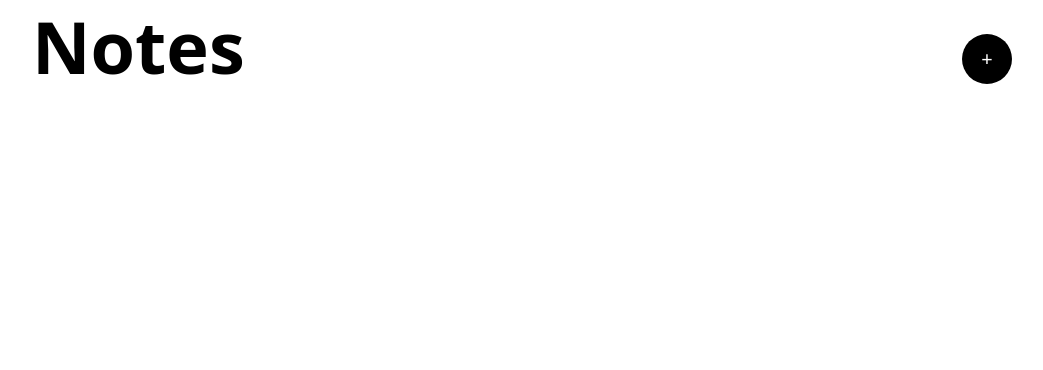
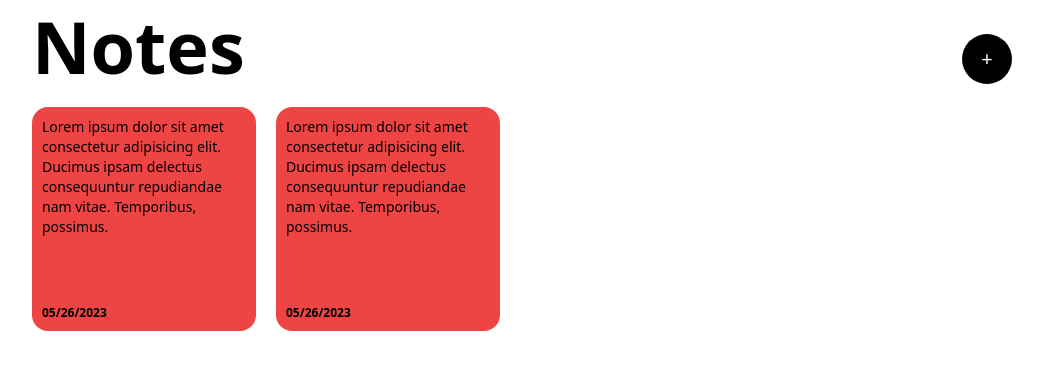
Before and after one commit to kaleabSolomon/vue-notesApp, a Vue app: page / in a window 1280 px wide. Shown: the top 370 px of the page, without its empty margins (118-1161 px from the left). Built offline with nearby package versions, Linux system fonts and the light colour scheme.

Commit message:
created and styled cards

```diff
--- a/src/App.vue
+++ b/src/App.vue
@@ -11,10 +11,26 @@
           +
         </button>
       </header>
-      <div>
-        <div>
-          <p></p>
-          <p></p>
+      <div class="flex flex-wrap">
+        <div
+          class="w-56 h-56 bg-red-500 p-2.5 rounded-2xl mr-5 mb-5 flex flex-col justify-between"
+        >
+          <p class="text-sm">
+            Lorem ipsum dolor sit amet consectetur adipisicing elit. Ducimus
+            ipsam delectus consequuntur repudiandae nam vitae. Temporibus,
+            possimus.
+          </p>
+          <p class="text-xs font-bold">05/26/2023</p>
+        </div>
+        <div
+          class="w-56 h-56 bg-red-500 p-2.5 rounded-2xl mr-5 mb-5 flex flex-col justify-between"
+        >
+          <p class="text-sm">
+            Lorem ipsum dolor sit amet consectetur adipisicing elit. Ducimus
+            ipsam delectus consequuntur repudiandae nam vitae. Temporibus,
+            possimus.
+          </p>
+          <p class="text-xs font-bold">05/26/2023</p>
         </div>
       </div>
     </div>
```
